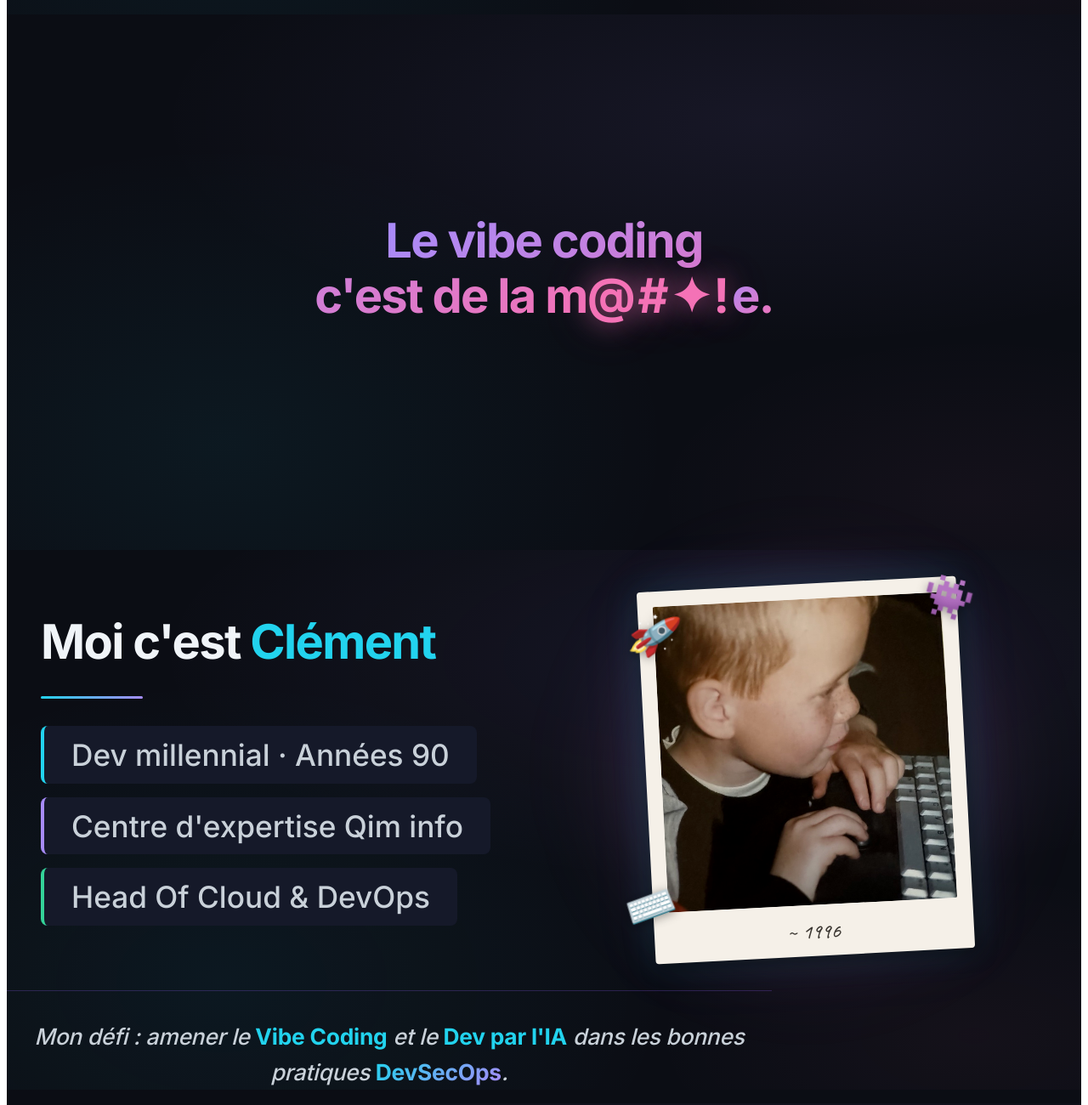
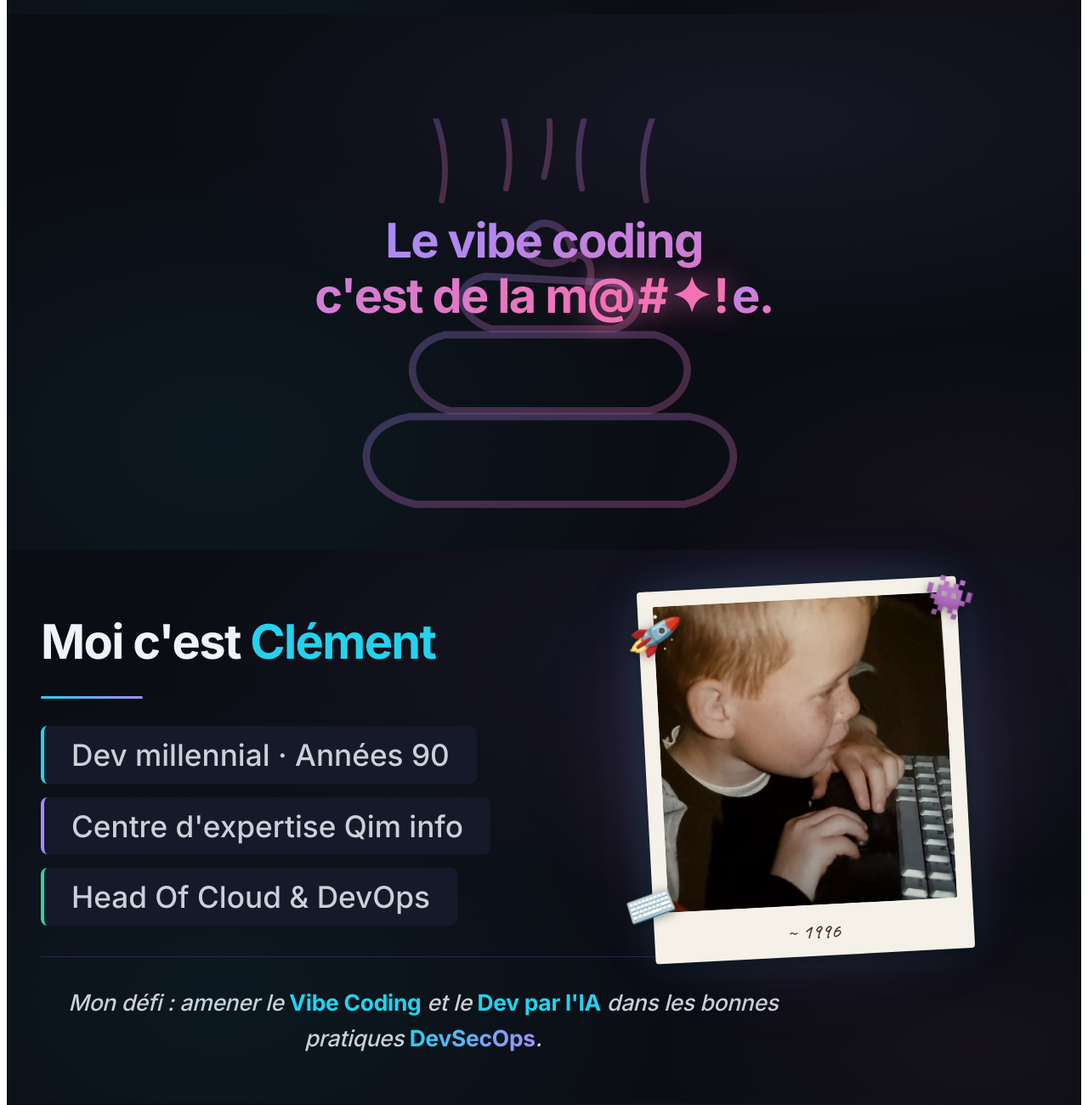
Before and after one commit to Cclleemm/bmad-conference, a website built with Vite: page index.html in a window 1280 px wide. Shown: the part 540-1840 px from the top of the page at 85% size. Built offline with nearby package versions, Linux system fonts and the light colour scheme; what reveal.js would draw is missing.

Commit message:
Polish: photo polaroid whoami, tagline fragment, espacement slide merci
- Whoami: photo polaroid avec stickers, tagline détachée en fragment
- Whoami: phrase défi DevSecOps
- Slide choc: caca plus visible (opacity 0.7, 5 traits fumée)
- Slide merci: espacement réduit pour éviter troncature
- Suppression phrase "Écrivons le livre. Ensemble."
- Fix "Qim info" sans majuscule

```diff
--- a/css/theme.css
+++ b/css/theme.css
@@ -455,6 +455,22 @@
 .deco-hex {
   width: 550px;
   height: 550px;
+}
+
+/* --- Whoami Layout --- */
+
+.whoami-layout {
+  display: flex;
+  flex-direction: column;
+  height: 100%;
+  padding: var(--slide-padding);
+  box-sizing: border-box;
+}
+
+.whoami-split {
+  height: auto;
+  flex: 1;
+  padding: 0;
 }
 
 /* --- Whoami Tagline --- */
@@ -471,6 +487,7 @@
   border-top: 1px solid rgba(139, 92, 246, 0.25);
   max-width: 900px;
   margin: 0 auto;
+  flex-shrink: 0;
 }
 
 .whoami-tagline .text-cyan,
@@ -1433,9 +1450,26 @@
 
 /* --- Thanks Boom (confetti burst) --- */
 
+.slide-thanks .slide-content {
+  padding: 1.5rem var(--slide-padding);
+  gap: 0;
+}
+
+.slide-thanks .text-xxl {
+  margin-bottom: 0.3rem;
+}
+
+.slide-thanks .accent-line {
+  margin-bottom: 0.5rem;
+}
+
+.slide-thanks .mt-lg {
+  margin-top: 0.6rem !important;
+}
+
 .thanks-boom {
   position: relative;
-  margin-top: var(--spacing-md);
+  margin-top: 0.4rem;
 }
 
 /* Multi-layer flash */
@@ -1597,11 +1631,11 @@
 .boom-oui-wrap {
   position: relative;
   z-index: 4;
-  margin: var(--spacing-xs) 0;
+  margin: 0.2rem 0;
 }
 
 .boom-oui {
-  font-size: 6rem;
+  font-size: 5rem;
   font-weight: 700;
   line-height: 1;
   display: inline-block;
@@ -1618,7 +1652,8 @@
   display: flex;
   align-items: center;
   justify-content: center;
-  gap: var(--spacing-xl);
+  gap: var(--spacing-lg);
+  margin-top: 0.5rem;
 }
 
 .thanks-links {
@@ -1909,7 +1944,7 @@
 .deco-poop {
   width: 550px;
   height: auto;
-  opacity: 0.006;
+  opacity: 0.7;
   pointer-events: none;
   transform: translateY(15%);
 }
--- a/index.html
+++ b/index.html
@@ -56,13 +56,15 @@
       <section class="slide-shock" data-transition="zoom">
         <div class="slide-content text-center">
           <svg class="deco-poop" viewBox="0 0 160 160" aria-hidden="true">
-            <path d="M55,28 Q58,14 53,0" fill="none" stroke="url(#g-vp)" stroke-width="1.2" stroke-linecap="round" stroke-opacity="0.15"/>
-            <path d="M80,20 Q84,5 80,-10" fill="none" stroke="url(#g-vp)" stroke-width="1.2" stroke-linecap="round" stroke-opacity="0.12"/>
-            <path d="M105,28 Q102,14 107,0" fill="none" stroke="url(#g-vp)" stroke-width="1.2" stroke-linecap="round" stroke-opacity="0.15"/>
-            <path d="M90,48 C90,36 78,32 74,40 C70,48 82,52 88,48 C94,44 98,50 95,58" fill="none" stroke="url(#g-vp)" stroke-width="1.5" stroke-linecap="round" stroke-opacity="0.18"/>
-            <path d="M62,72 C50,68 48,56 60,54 L100,56 C114,56 116,68 104,72 Z" fill="none" stroke="url(#g-vp)" stroke-width="1.5" stroke-opacity="0.18"/>
-            <path d="M48,100 C32,96 30,78 46,74 L118,74 C134,78 132,96 116,100 Z" fill="none" stroke="url(#g-vp)" stroke-width="1.5" stroke-opacity="0.18"/>
-            <path d="M36,132 C16,128 12,106 34,102 L130,102 C152,106 148,128 128,132 Z" fill="none" stroke="url(#g-vp)" stroke-width="1.5" stroke-opacity="0.18"/>
+            <path d="M45,28 Q48,14 43,0" fill="none" stroke="url(#g-vp)" stroke-width="2" stroke-linecap="round" stroke-opacity="0.4"/>
+            <path d="M67,24 Q70,10 65,-4" fill="none" stroke="url(#g-vp)" stroke-width="2" stroke-linecap="round" stroke-opacity="0.4"/>
+            <path d="M80,20 Q84,5 80,-10" fill="none" stroke="url(#g-vp)" stroke-width="2" stroke-linecap="round" stroke-opacity="0.4"/>
+            <path d="M93,24 Q90,10 95,-4" fill="none" stroke="url(#g-vp)" stroke-width="2" stroke-linecap="round" stroke-opacity="0.4"/>
+            <path d="M115,28 Q112,14 117,0" fill="none" stroke="url(#g-vp)" stroke-width="2" stroke-linecap="round" stroke-opacity="0.4"/>
+            <path d="M90,48 C90,36 78,32 74,40 C70,48 82,52 88,48 C94,44 98,50 95,58" fill="none" stroke="url(#g-vp)" stroke-width="2.5" stroke-linecap="round" stroke-opacity="0.4"/>
+            <path d="M62,72 C50,68 48,56 60,54 L100,56 C114,56 116,68 104,72 Z" fill="none" stroke="url(#g-vp)" stroke-width="2.5" stroke-opacity="0.4"/>
+            <path d="M48,100 C32,96 30,78 46,74 L118,74 C134,78 132,96 116,100 Z" fill="none" stroke="url(#g-vp)" stroke-width="2.5" stroke-opacity="0.4"/>
+            <path d="M36,132 C16,128 12,106 34,102 L130,102 C152,106 148,128 128,132 Z" fill="none" stroke="url(#g-vp)" stroke-width="2.5" stroke-opacity="0.4"/>
           </svg>
           <h2 class="text-massive"><span class="gradient-hot">Le vibe coding<br>c'est de la m</span><span class="grawlix">@#✦!</span><span class="gradient-hot">e.</span></h2>
         </div>
@@ -70,7 +72,8 @@
 
       <!-- ========== 3. QUI SUIS-JE ========== -->
       <section class="slide-whoami" data-transition="slide">
-        <div class="layout-split">
+        <div class="whoami-layout">
+          <div class="layout-split whoami-split">
             <div class="split-main">
               <h2>Moi c'est <span class="text-cyan">Clément</span></h2>
               <div class="accent-line"></div>
@@ -94,6 +97,7 @@
             </div>
           </div>
           <p class="whoami-tagline fragment">Mon défi : amener le <span class="text-cyan">Vibe Coding</span> et le <span class="text-cyan">Dev par l'IA</span> dans les bonnes pratiques <span class="gradient-text">DevSecOps</span>.</p>
+        </div>
       </section>
 
       <!-- ========== 4. LA RÉALITÉ ========== -->
@@ -1088,16 +1092,11 @@
             <!-- Fragment 2: The insight — "afin de" -->
             <div class="wb-insight fragment" data-fragment-index="2">
               <svg class="wb-rule" viewBox="0 0 500 2" aria-hidden="true"><line x1="0" y1="1" x2="500" y2="1" stroke="url(#g-cv)" stroke-width="1.5"/></svg>
-              <p class="wb-afinde">Le <span class="wb-badge">« afin de »</span> dans une user story —<br>c'est ça qui survivra.</p>
+              <p class="wb-afinde">Le <span class="wb-badge">« afin de »</span> dans une user story<br>c'est ça qui survivra.</p>
               <p class="wb-subtext">Si demain on n'écrit plus de code,<br>c'est l'intention qui guide tout.</p>
               <svg class="wb-rule" viewBox="0 0 500 2" aria-hidden="true"><line x1="0" y1="1" x2="500" y2="1" stroke="url(#g-vp)" stroke-width="1.5"/></svg>
             </div>
 
-            <!-- Fragment 3: FINALE — the climax -->
-            <div class="wb-finale-wrap fragment" data-fragment-index="3">
-              <div class="wb-finale-line"></div>
-              <h2 class="wb-finale"><span class="gradient-hot">Écrivons le livre.<br>Ensemble.</span></h2>
-            </div>
 
           </div>
         </div>
```
Lines whose indentation alone changed are shown as unchanged.
